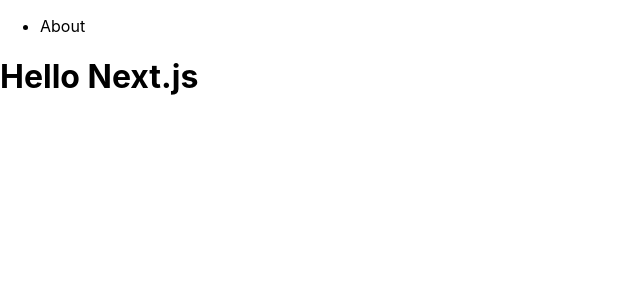
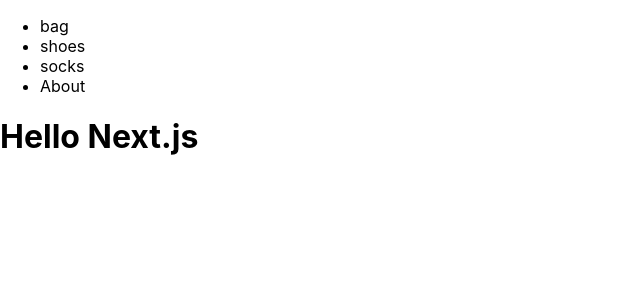
Before and after one commit to y4shiro/nextjs-tutorial-reffect, a Next.js app: page / in a window 1280 px wide. Shown: the top 300 px of the page, without its empty margins (0-640 px from the left). Built offline with nearby package versions, Linux system fonts and the light colour scheme.

Commit message:
配列を利用してリンクの作成

```diff
--- a/pages/index.tsx
+++ b/pages/index.tsx
@@ -1,10 +1,19 @@
 import type { NextPage } from 'next';
 import Link from 'next/link';
+
+const products = [{ name: 'bag' }, { name: 'shoes' }, { name: 'socks' }];
 
 const Home: NextPage = () => {
   return (
     <div>
       <ul>
+        {products.map((product) => (
+          <li key={product.name}>
+            <Link href={`/products/${product.name}`}>
+              <a>{product.name}</a>
+            </Link>
+          </li>
+        ))}
         <li>
           <Link href="/about">
             <a>About</a>
```
